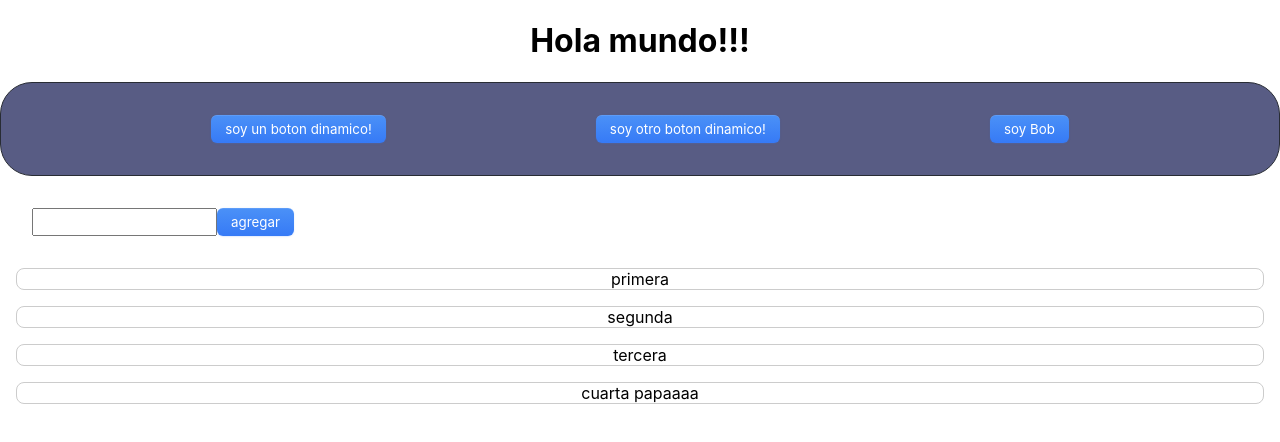
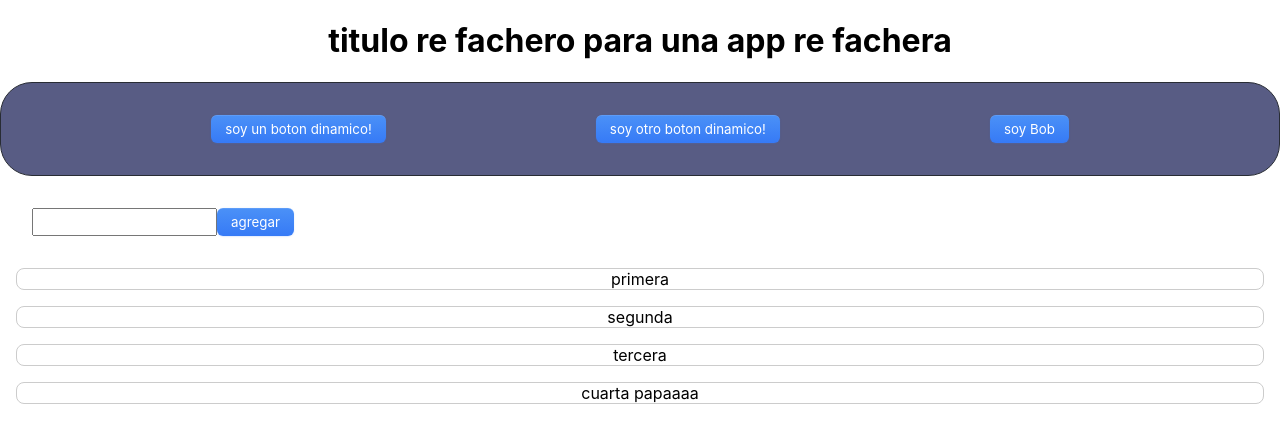
Before and after one commit to LColamonici/test-react, a React (Create React App) app: page / in a window 1280 px wide. Shown: the top 442 px of the page. Built offline with nearby package versions, Linux system fonts and the light colour scheme.

Commit message:
no estaba tan bien el merge

```diff
--- a/src/App.js
+++ b/src/App.js
@@ -21,13 +21,12 @@ function App() {
   function agregar_elemento_handler(elem){
     //contenidoLista.push(elem);
     setContenidoLista((lista_prev)=>[...lista_prev, elem]);
-    console.log(elem);
-    agregarElementoALista(contenidoLista.concat(elem));
+
   }
 
   return (
   <div className='App'>
-    <h1>Hola mundo!!!</h1>
+    <h1>titulo re fachero para una app re fachera</h1>
     <Botonera contenido={botones}/>
     <NuevoElem onAddElem={agregar_elemento_handler}/>
     <Lista contenido={contenidoLista} />
```
